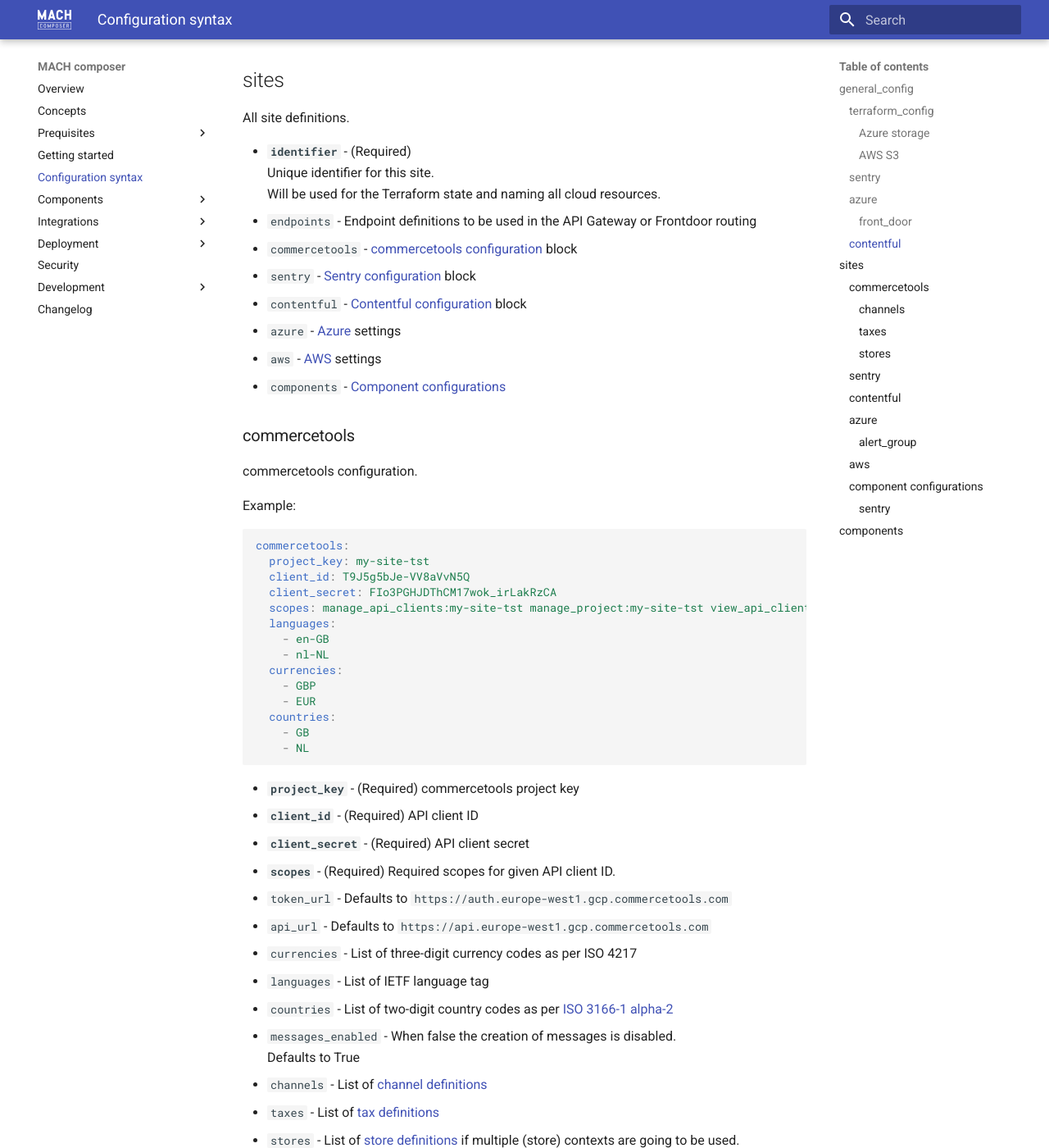
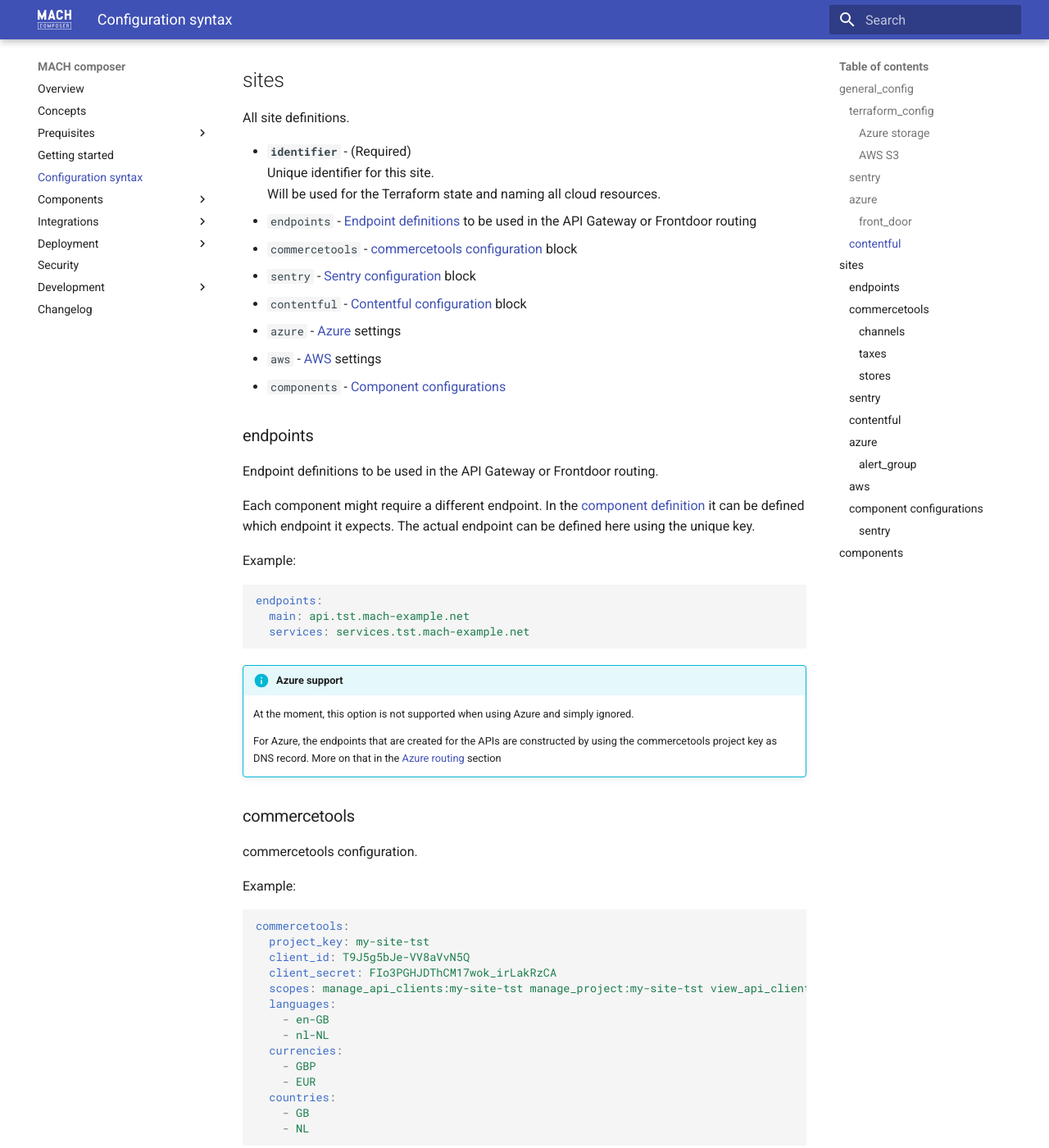
Before and after one commit to mach-composer/mach-composer-cli, an MkDocs documentation site: the page built from docs/src/syntax.md, in a window 1280 px wide and 1400 px high, scrolled down 4156 px. Shown: the whole window at 82% size. Built offline with MkDocs 1.6.1 and Material for MkDocs 9.7.7, drawn with Linux system fonts in a browser that asks for light colours; a script that is not in the unit is left out; some of the changed text lies outside the part shown.

````diff
--- a/docs/src/syntax.md
+++ b/docs/src/syntax.md
@@ -172,13 +172,32 @@ All site definitions.
 - **`identifier`** - (Required)<br>
   Unique identifier for this site.<br>
   Will be used for the Terraform state and naming all cloud resources.
-- `endpoints` - Endpoint definitions to be used in the API Gateway or Frontdoor routing
+- `endpoints` - [Endpoint definitions](#endpoints) to be used in the API Gateway or Frontdoor routing
 - `commercetools` - [commercetools configuration](#commercetools) block
 - `sentry` - [Sentry configuration](#sentry_1) block
 - `contentful` - [Contentful configuration](#contentful_1) block
 - `azure` - [Azure](#azure_1) settings
 - `aws` - [AWS](#aws_1) settings
 - `components` - [Component configurations](#component-configurations)
+
+### endpoints
+
+Endpoint definitions to be used in the API Gateway or Frontdoor routing.
+
+Each component might require a different endpoint. In the [component definition](#components) it can be defined which endpoint it expects. The actual endpoint can be defined here using the unique key.
+
+Example:
+
+```yaml
+endpoints:
+  main: api.tst.mach-example.net
+  services: services.tst.mach-example.net
+```
+
+!!! info "Azure support"
+    At the moment, this option is not supported when using Azure and simply ignored.
+
+    For Azure, the endpoints that are created for the APIs are constructed by using the commercetools project key as DNS record. More on that in the [Azure routing](./deployment/config/azure.md#http-routing) section
 
 ### commercetools
 
@@ -405,7 +424,7 @@ components:
     short_name: apiexts
     source: git::ssh://git@git.labdigital.nl/mach-components/api-extensions-component.git//terraform
     version: 3b8ab91
-    has_public_api: true
+    endpoint: main
   - name: ct-products-types
     source: git::ssh://git@git.labdigital.nl/mach-components/ct-product-types.git//terraform
     version: 1.4.0
@@ -424,8 +443,8 @@ components:
     - `aws`
     - `commercetools`
     - `contentful`<br>
-- `has_public_api` - Defines if the serverless function should be exposed publically.<br>
-  Will create proper Frontdoor routing when `true`.
+- `endpoint` - Defines the endpoint that needs to connect to this component.<br>
+  Will setup Frontdoor routing or pass API Gateway information when set.
 - `health_check_path` - Defines a custom healthcheck path.<br>
   Defaults to `/<name>/healthchecks`
 - `branch` - Configure the git branch of the component. Only used to facilitate the `mach update` CLI command.
````
Also changed, not shown: docs/src/components/aws.md (+2 -2 lines), docs/src/components/azure.md (+1 -1 lines), docs/src/deployment/config/azure.md (+3 -3 lines), docs/src/gettingstarted.md (+15 -13 lines).
